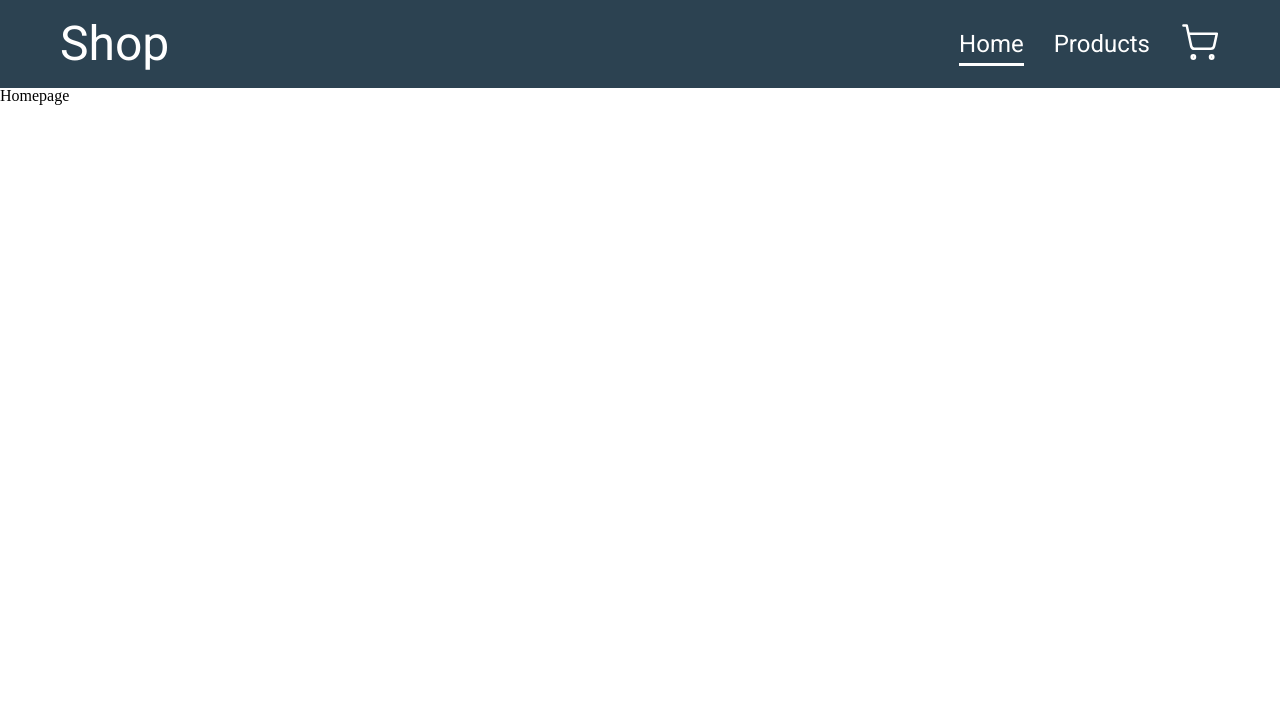
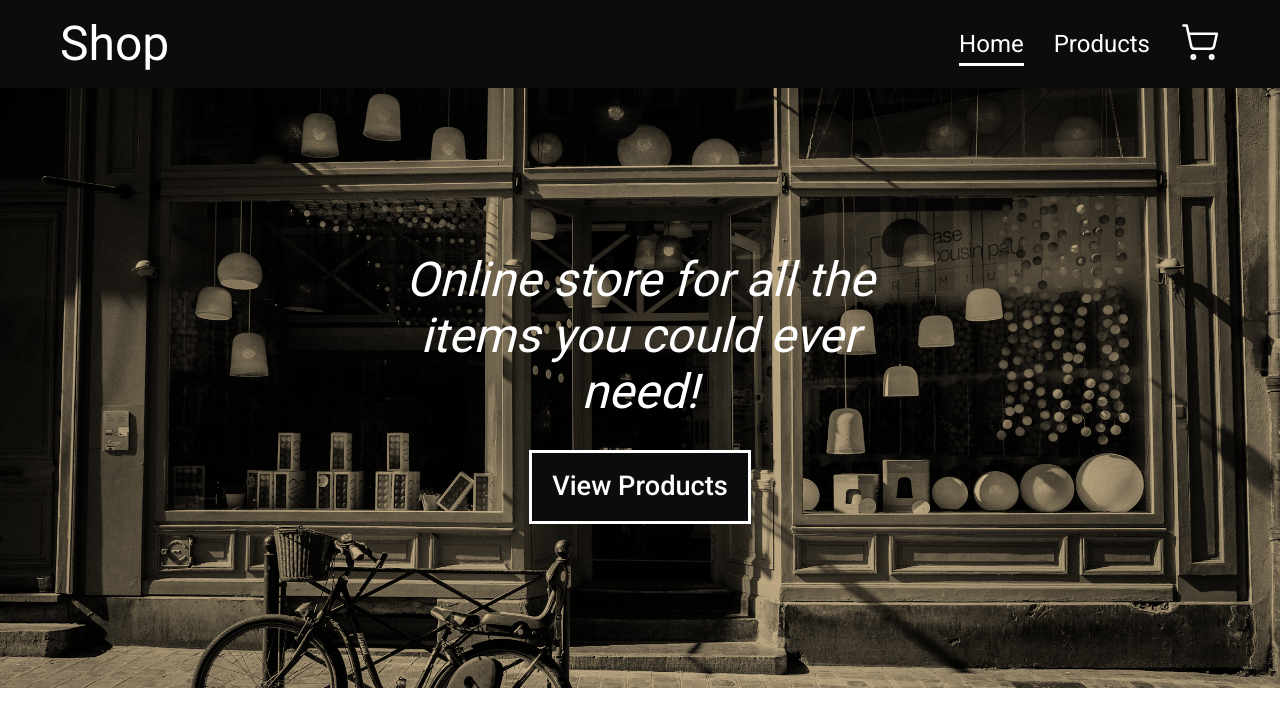
Before and after one commit to MarkR-Dev/shopping-cart, a React (Vite) app: page / in a window 1280 px wide. Shown: the top 726 px of the page. Built offline with nearby package versions, Linux system fonts and the light colour scheme; no server answers.

Commit message:
feat: Add hero section

```diff
--- a/src/components/App.jsx
+++ b/src/components/App.jsx
@@ -2,6 +2,7 @@ import { Outlet } from "react-router-dom";
 import useFetchProducts from "../hooks/useFetchProducts";
 import Header from "./Header";
 import "../styles/reset.css";
+import "../styles/App.css";
 
 function App() {
   const { products, error, loading } = useFetchProducts();
--- a/src/components/ErrorPage.jsx
+++ b/src/components/ErrorPage.jsx
@@ -12,7 +12,8 @@ function ErrorPage() {
       <Header />
       <main className={styles.errorMain}>
         <div className={styles.container}>
-          <CircleX color="#707070" size={80} />
+          <CircleX color="#0c0c0c" size={80} />
+
           <h2 className={styles.headingLarge}>Oops!</h2>
           <h2>Something went wrong!</h2>
           <h2>
--- a/src/components/Home.jsx
+++ b/src/components/Home.jsx
@@ -1,9 +1,17 @@
 import { Link } from "react-router-dom";
+import styles from "../styles/Home.module.css";
 
 function Home() {
   return (
     <>
-      <h2>Homepage</h2>
+      <main>
+        <section className={styles.hero}>
+          <div className={styles.heroText}>
+            <h1>Online store for all the items you could ever need!</h1>
+            <Link to="products">View Products</Link>
+          </div>
+        </section>
+      </main>
     </>
   );
 }
--- /dev/null
+++ b/src/styles/App.css
@@ -0,0 +1,8 @@
+@font-face {
+  font-family: Roboto;
+  src: url("../assets/Roboto.ttf");
+}
+
+body {
+  font-family: Roboto;
+}
--- a/src/styles/ErrorPage.module.css
+++ b/src/styles/ErrorPage.module.css
@@ -12,7 +12,7 @@
 
 .errorMain {
   font-size: 1.3rem;
-  color: rgb(70, 70, 70);
+  color: #0c0c0c;
 }
 
 .headingLarge {
@@ -20,7 +20,7 @@
 }
 
 .errorLink {
-  background-color: #2c4251;
+  background-color: #0c0c0c;
   text-decoration: none;
   color: white;
   font-weight: 500;
--- a/src/styles/Header.module.css
+++ b/src/styles/Header.module.css
@@ -1,15 +1,9 @@
-@font-face {
-  font-family: Roboto;
-  src: url("../assets/Roboto.ttf");
-}
-
 header {
-  background-color: #2c4251;
+  background-color: #0c0c0c;
   color: white;
 }
 
 .container {
-  font-family: Roboto;
   max-width: 1200px;
   margin: 0 auto;
   display: flex;
--- /dev/null
+++ b/src/styles/Home.module.css
@@ -0,0 +1,49 @@
+.container {
+  max-width: 1200px;
+  margin: 0 auto;
+  padding: 20px;
+}
+
+.hero {
+  background-image: url("../assets/store.jpg");
+  height: 600px;
+  background-size: cover;
+  background-position: center;
+  box-shadow: inset 0 0 0 1000px rgba(0, 0, 0, 0.4);
+}
+
+.heroText {
+  backdrop-filter: sepia(100%);
+  display: flex;
+  justify-content: center;
+  align-items: center;
+  flex-direction: column;
+  gap: 30px;
+  width: 100%;
+  height: 100%;
+  padding: 20px;
+}
+
+.heroText h1 {
+  font-size: 3rem;
+  text-align: center;
+  font-style: italic;
+  max-width: 500px;
+  line-height: 3.5rem;
+  color: white;
+}
+
+.heroText a {
+  text-decoration: none;
+  background-color: #0c0c0c;
+  border: 3px solid white;
+  color: white;
+  font-size: 1.7rem;
+  padding: 20px;
+  font-weight: 500;
+}
+
+.heroText a:hover {
+  background-color: white;
+  color: #0c0c0c;
+}
```
Also changed, not shown: src/assets/store.jpg (added), 1 other file (tests, documents, lock files or other folders).
